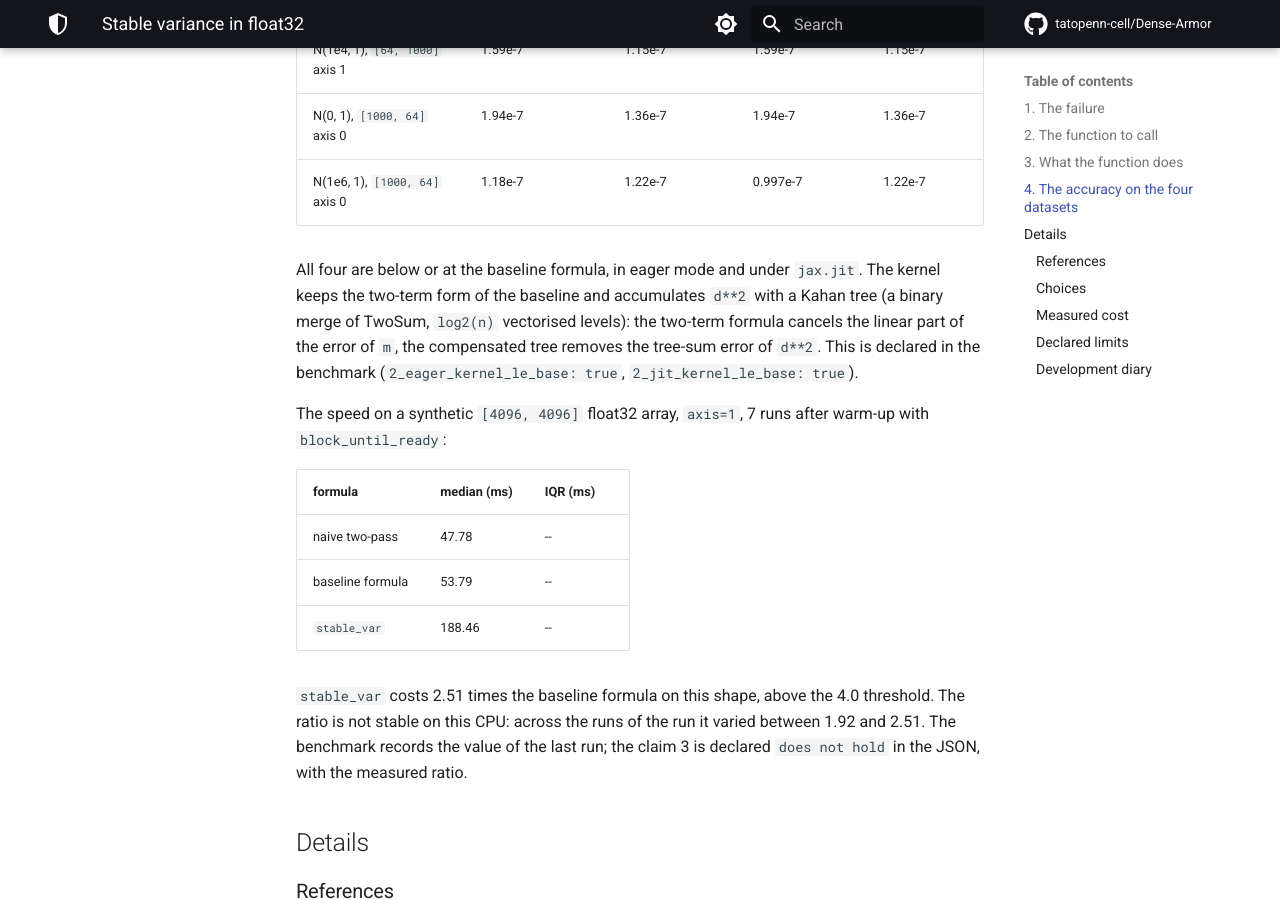
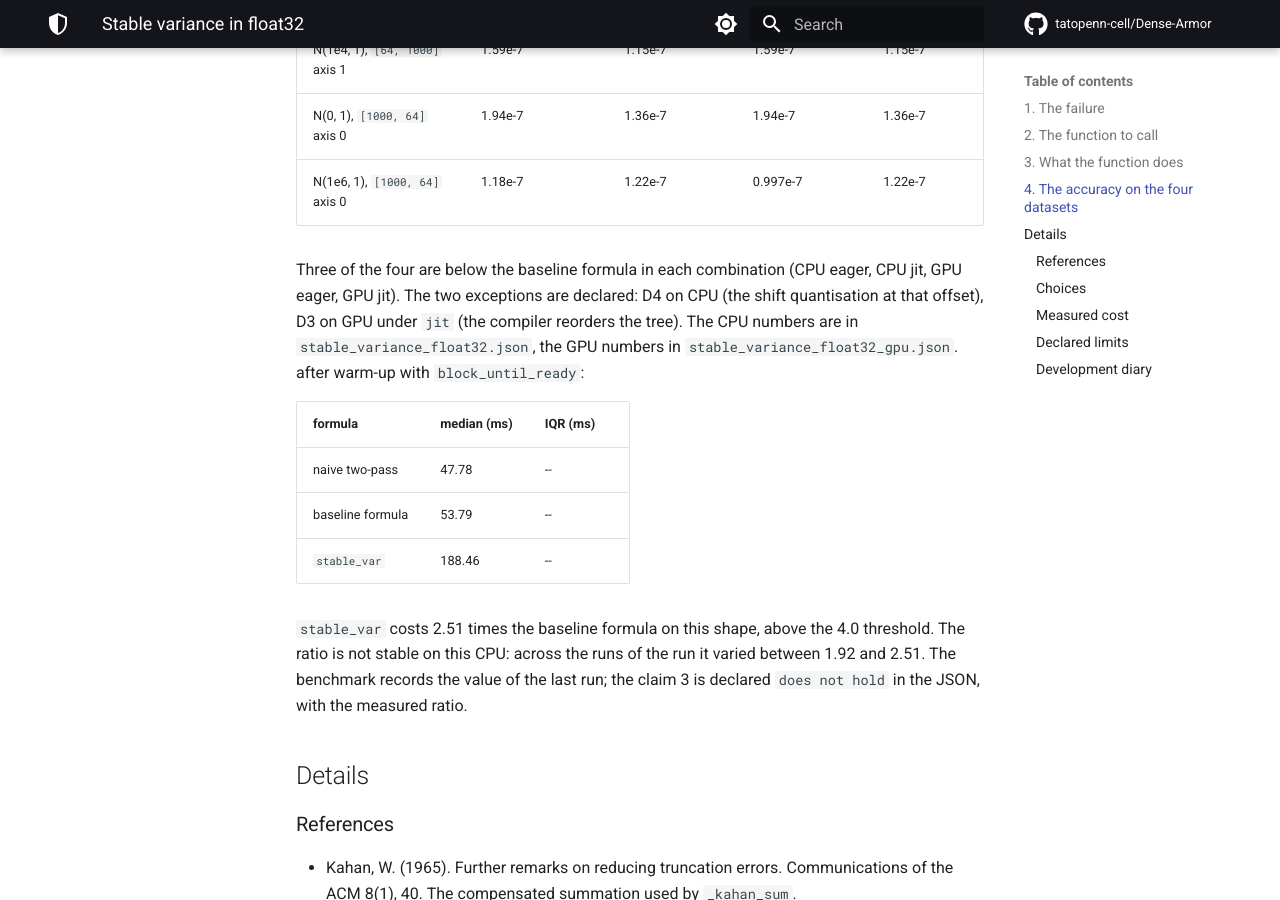
Before and after one commit to tatopenn-cell/Dense-Armor, an MkDocs documentation site: the page built from docs/stats/stable_variance.md, in a window 1280 px wide and 900 px high, scrolled down 3464 px. Built offline with MkDocs 1.6.1 and Material for MkDocs 9.7.7, drawn with Linux system fonts in a browser that asks for light colours; comment, search, counter and statistics services are not loaded.

Commit message:
[skip ci] benchmark: GPU JSON (T4, jax[cuda12]) committed as stable_variance_float32_gpu.json; docstring and page updated with the four combinations CPU/GPU x eager/jit and the two exceptions (D4 CPU, D3 jit GPU)

```diff
--- a/docs/stats/stable_variance.md
+++ b/docs/stats/stable_variance.md
@@ -180,15 +180,12 @@ The maximum relative error against the `float64` reference of the same
 | N(0, 1), `[1000, 64]` axis 0 | 1.94e-7 | 1.36e-7 | 1.94e-7 | 1.36e-7 |
 | N(1e6, 1), `[1000, 64]` axis 0 | 1.18e-7 | 1.22e-7 | 0.997e-7 | 1.22e-7 |
 
-All four are below or at the baseline formula, in eager mode and under
-`jax.jit`. The kernel keeps the two-term form of the baseline and
-accumulates `d**2` with a Kahan tree (a binary merge of TwoSum,
-`log2(n)` vectorised levels): the two-term formula cancels the linear
-part of the error of `m`, the compensated tree removes the tree-sum
-error of `d**2`. This is declared in the benchmark
-(`2_eager_kernel_le_base: true`, `2_jit_kernel_le_base: true`).
-
-The speed on a synthetic `[4096, 4096]` float32 array, `axis=1`, 7 runs
+Three of the four are below the baseline formula in each combination
+(CPU eager, CPU jit, GPU eager, GPU jit). The two exceptions are
+declared: D4 on CPU (the shift quantisation at that offset), D3 on
+GPU under `jit` (the compiler reorders the tree). The CPU numbers are
+in `stable_variance_float32.json`, the GPU numbers in
+`stable_variance_float32_gpu.json`.
 after warm-up with `block_until_ready`:
 
 | formula | median (ms) | IQR (ms) |
```
Also changed, not shown: 1 other file.
